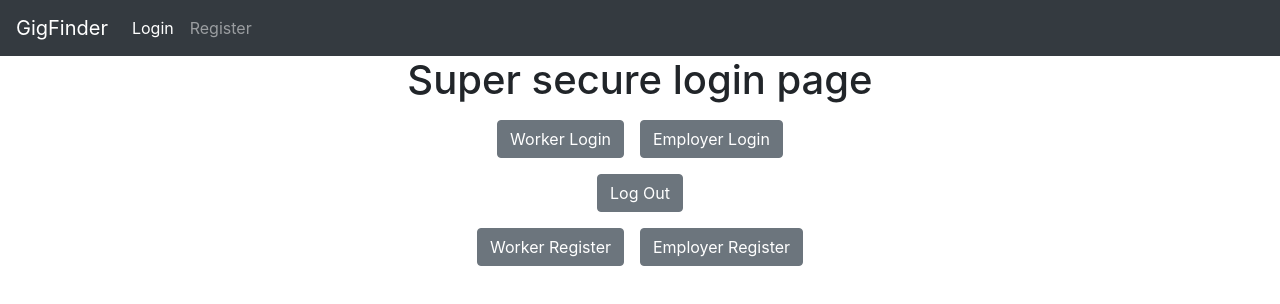
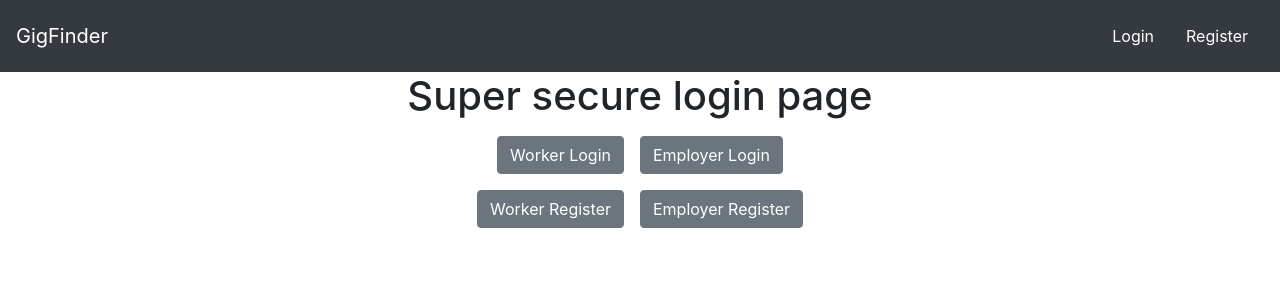
Before and after one commit to g-ram84/GigFinder, a React (Create React App) app in the folder react-front-end/: page /login in a window 1280 px wide. Shown: the top 304 px of the page. Built offline with nearby package versions, Linux system fonts and the light colour scheme.

Commit message:
Added Login to Navbar

```diff
--- a/react-front-end/src/context/gigfinder/GigfinderState.js
+++ b/react-front-end/src/context/gigfinder/GigfinderState.js
@@ -20,8 +20,11 @@ const GigfinderState = props => {
     jobs: [],
     faveCompanies: [],
     faveWorkers: [],
-    loggedInUser: {}
+    loggedInUser: {},
+    loggedInUserUserType: 0
   };
+
+
 
   const [state, dispatch] = useReducer(GigfinderReducer, initialState);
 
@@ -75,6 +78,12 @@ const GigfinderState = props => {
     });
   };
 
+  /*Logged in User Types
+  0 = Not logged in
+  1 = Worker logged in
+  2 = Employer logged in
+  */
+
   const logWorkerIn = async () => {
     const res = await axios.get(
       `/api/workers/1`, {
@@ -82,6 +91,7 @@ const GigfinderState = props => {
         "Access-Control-Allow-Origin": "*"
       },
     });
+    state.loggedInUserType = 1;
     dispatch({
       type: LOG_IN_WORKER,
       payload: res.data[0]
@@ -95,6 +105,7 @@ const GigfinderState = props => {
         "Access-Control-Allow-Origin": "*"
       },
     });
+    state.loggedInUserType = 2;
     dispatch({
       type: LOG_IN_EMPLOYER,
       payload: res.data[0]
@@ -102,7 +113,7 @@ const GigfinderState = props => {
   };
 
   const logOut = () => {
-    console.log("all logged out");
+    state.loggedInUserType = 0;
     dispatch({
       type: LOG_OUT,
       payload: {}
@@ -118,6 +129,7 @@ const GigfinderState = props => {
         faveWorkers: state.faveWorkers,
         faveCompanies: state.faveCompanies,
         loggedInUser: state.loggedInUser,
+        loggedInUserType: state.loggedInUserType,
         searchJobs,
         getFavouriteWorkers,
         getFavouriteCompanies,
--- a/react-front-end/src/views/login.js
+++ b/react-front-end/src/views/login.js
@@ -9,21 +9,18 @@ function Login() {
 
   const workerLogin = () => {
     gigfinderContext.logWorkerIn();
-    console.log(loggedInUser);
   };
 
   const employerLogin = () => {
     gigfinderContext.logEmployerIn();
-    console.log(loggedInUser);
   };
 
   const logout = () => {
     gigfinderContext.logOut();
-    console.log(loggedInUser);
   };
 
+
   const workerRegister = () => {
-
   };
 
   const employerRegister = () => {
@@ -42,11 +39,6 @@ function Login() {
         </Row>
         <Row>
           <Col>
-            <Button className="m-2" onClick={logout}>Log Out</Button>
-          </Col>
-        </Row>
-        <Row>
-          <Col>
             <Button className="m-2" onClick={workerRegister}>Worker Register</Button>
             <Button className="m-2" onClick={employerRegister}>Employer Register</Button>
           </Col>
--- a/react-front-end/src/views/navBar.js
+++ b/react-front-end/src/views/navBar.js
@@ -1,4 +1,4 @@
-import React, { useContext, useState } from 'react';
+import React, { useContext, useState, Fragment } from 'react';
 import { NavLink as RRNavLink } from 'react-router-dom';
 import GigfinderContext from '../context/gigfinder/gigfinderContext.js';
 
@@ -15,17 +15,19 @@ import {
 
 const NavBar = (props) => {
   const gigfinderContext = useContext(GigfinderContext);
+  const { loggedInUser, loggedInUserType } = gigfinderContext;
   let loginMessage = '';
-  const loggedInUser = gigfinderContext.loggedInUser;
   const [isOpen, setIsOpen] = useState(false);
   const toggle = () => setIsOpen(!isOpen);
-
-  if (loggedInUser.first_name) {
+  if (loggedInUserType === 1) {
     loginMessage = `Logged in as ${loggedInUser.first_name} ${loggedInUser.last_name}`;
 
-  } else if (loggedInUser.company_name) {
+  } else if (loggedInUserType === 2) {
     loginMessage = `Logged in as ${loggedInUser.company_name} ${loggedInUser.contact_name}`;
   }
+  const logout = () => {
+    gigfinderContext.logOut();
+  };
 
   return (
     <div>
@@ -34,14 +36,25 @@ const NavBar = (props) => {
         <NavbarToggler onClick={toggle} />
         <Collapse isOpen={isOpen} navbar>
           <Nav className="mr-auto" navbar>
-            <NavItem>
-              <NavLink tag={RRNavLink} exact to="/login" activeClassName="active">Login</NavLink>
-            </NavItem>
-            <NavItem>
-              <NavLink tag={RRNavLink} exact to="/register" activeClassName="active">Register</NavLink>
-            </NavItem>
           </Nav>
-          <NavbarText>{loginMessage}</NavbarText>
+          {loggedInUserType === 0 &&
+            <Fragment>
+              <NavbarText>
+                <NavLink tag={RRNavLink} exact to="/login" activeClassName="active">Login</NavLink>
+              </NavbarText>
+              <NavbarText>
+                <NavLink tag={RRNavLink} exact to="/register" activeClassName="active">Register</NavLink>
+              </NavbarText>
+            </Fragment>
+          }
+          {loggedInUserType !== 0 &&
+            <Fragment>
+              <NavbarText>{loginMessage}</NavbarText>
+              <NavbarText>
+                <NavLink tag={RRNavLink} exact to="/" onClick={logout} >Logout</NavLink>
+              </NavbarText>
+            </Fragment>
+          }
         </Collapse>
       </Navbar>
     </div>
```
